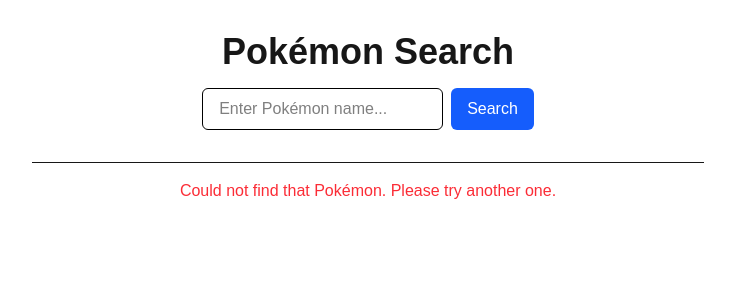
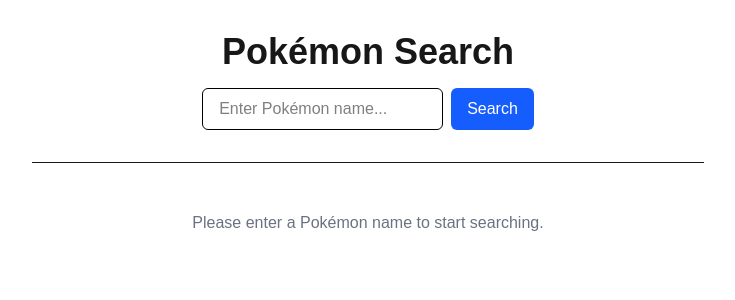
Before and after one commit to PeterSmoke01/Futuremakers-Full-Stack-Evaluation, a Next.js app in the folder search-pokemon/: page / in a window 1280 px wide. Shown: the top 300 px of the page, without its empty margins (272-1007 px from the left). Built offline with nearby package versions, Linux system fonts and the light colour scheme.

Commit message:
feat: Add "Please enter a Pokémon name to start searching" at first site

```diff
--- a/search-pokemon/components/PokemonResult.tsx
+++ b/search-pokemon/components/PokemonResult.tsx
@@ -35,6 +35,7 @@ interface PokemonResultProps {
   error?: ApolloError;
   data?: PokemonData;
   onEvolutionClick: (pokemonName: string) => void;
+  searchedTerm: string | null;
 }
 
 const PokemonResult: React.FC<PokemonResultProps> = ({
@@ -42,13 +43,22 @@ const PokemonResult: React.FC<PokemonResultProps> = ({
   error,
   data,
   onEvolutionClick,
+  searchedTerm, // 2. ดึง prop ออกมาใช้งาน
 }) => {
+  // ถ้ายังไม่มีการค้นหา (searchedTerm เป็น null) ให้แสดงข้อความเริ่มต้น
+  if (!searchedTerm) {
+    return (
+      <div className="text-center text-gray-500 pt-8">
+        Please enter a Pokémon name to start searching.
+      </div>
+    );
+  }
   // 2. จัดการสถานะ Loading
   if (loading) {
     return <div className="text-center">Loading...</div>;
   }
 
-  // 3. จัดการสถานะ Error หรือ หาไม่เจอ (API จะ trả về data.pokemon เป็น null)
+  // 3. จัดการสถานะ Error หรือ หาไม่เจอ (API จะแสดง data.pokemon เป็น null)
   if (error || !data?.pokemon) {
     return (
       <div className="text-center text-red-500">
--- a/search-pokemon/components/PokemonSearch.tsx
+++ b/search-pokemon/components/PokemonSearch.tsx
@@ -32,6 +32,7 @@ export default function PokemonSearch() {
             error={error}
             data={data}
             onEvolutionClick={handleSearch}
+            searchedTerm={pokemonName}
           />
       </div>
     </>
```
